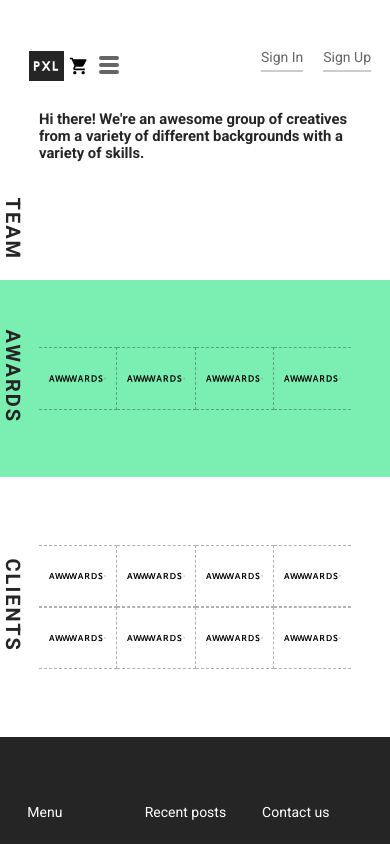
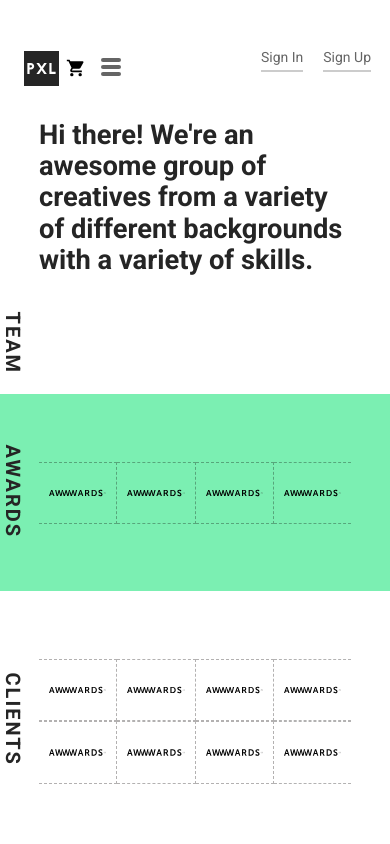
Before and after one commit to pxlhead/pxlshop, a Vue app: page /about in a window 390 px wide. Shown: the top 844 px of the page. Built offline with nearby package versions, Linux system fonts and the light colour scheme; no server answers; what vuefire would draw is missing.

Commit message:
Media fixes

```diff
--- a/src/assets/style.scss
+++ b/src/assets/style.scss
@@ -254,10 +254,6 @@ figure {
     opacity: 0.8;
   }
 }
-.gallery-product {
-  flex-basis: 30%;
-  display: flex;
-}
 .product-img {
   padding: 0;
   position: relative;
@@ -337,3 +333,13 @@ figure {
     width: 80%;
   }
 }
+@media screen and (max-width: 800px) {
+  h1 {
+    font-size: 5vw;
+  }
+}
+@media screen and (max-width: 480px) {
+  h1 {
+    font-size: 7vw;
+  }
+}
--- a/src/components/MainHeader.vue
+++ b/src/components/MainHeader.vue
@@ -274,19 +274,16 @@ a {
 }
 @media screen and (max-width: 480px) {
   .header {
-    height: 3rem;
+    height: 3.5rem;
     top: 6vh;
-    left: calc(15vw - 3rem);
-    z-index: 1000;
+    left: calc(15vw - 3.5rem);
+    z-index: 1001;
   }
-  .logo {
-    width: 3.5rem;
-    height: 3rem;
-  }
+  .logo,
   .cart,
   .nav-toggle {
-    width: 3rem;
-    height: 3rem;
+    width: 3.5rem;
+    height: 3.5rem;
   }
   .logo-link {
     background-image: url('../assets/logo-mini.svg');
@@ -297,17 +294,20 @@ a {
     }
   }
   .cart-submenu {
-    top: 3rem;
+    top: 3.5rem;
     width: 20rem;
   }
   .nav {
-    height: 3rem;
-    left: 3rem;
+    height: 3.5rem;
+    left: 3.5rem;
     background-color: $color-light;
   }
   .nav-link {
-    line-height: 3rem;
+    line-height: 3.5rem;
     padding: 0.5rem;
+    &:first-of-type {
+      display: none;
+    }
   }
   .cart-link {
     opacity: 1;
--- a/src/components/pages/Contacts.vue
+++ b/src/components/pages/Contacts.vue
@@ -103,14 +103,14 @@ h1 {
 }
 
 @media screen and (max-width: 991px) {
+  .input-box {
+    flex-direction: column;
+  }
   .email {
-    flex-direction: column;
+    display: block;
   }
   .email, .map {
     padding: 4vh 12vw;
-  }
-  h1 {
-    font-size: 4.8vw;
   }
   .contact {
     text-align: left;
--- a/src/components/pages/Index.vue
+++ b/src/components/pages/Index.vue
@@ -418,6 +418,7 @@ iframe {
 .gallery-product:hover .img-overlay {
   transform: translateY(0%);
   transition: 0.5s;
+  flex-basis: 30%;
 }
 .comments {
   background-color: lighten($color-grey, 30);
@@ -548,7 +549,8 @@ iframe {
     justify-content: space-between;
   }
   .gallery-product {
-    padding: 4rem;
+    padding: 1rem 2rem;
+    flex-basis: auto;
   }
   .img-main {
     transform: translateX(-20%);
--- a/src/components/pages/Product.vue
+++ b/src/components/pages/Product.vue
@@ -162,4 +162,14 @@ ul {
     font-size: 3vw;
   }
 }
+@media screen and (max-width: 480px) {
+  .modal {
+    top: calc(50% - 33vh - 3rem);
+    height: 66vh;
+    padding: 3rem;
+  }
+  .about-text {
+    display: none;
+  }
+}
 </style>
--- a/src/components/pages/Shop.vue
+++ b/src/components/pages/Shop.vue
@@ -113,7 +113,7 @@ export default {
       sorts: ['none', 'newest', 'popular'],
       productModal: null,
       filteredProducts: {},
-      productsOnPage: 12,
+      productsOnPage: 0,
       activePage: 1,
       productsStars: {},
       starBoxHover: false,
@@ -133,6 +133,7 @@ export default {
         }
       });
     });
+    this.productsOnPage = document.documentElement.clientWidth < 480 ? 8 : 12;
   },
   computed: {
     cartShow() {
@@ -154,6 +155,7 @@ export default {
     },
     changeGalleryPage(galleryPage) {
       this.activePage = galleryPage;
+      window.scrollTo(0, 0);
     },
     showProductModal(product) {
       this.productModal = product;
@@ -306,9 +308,10 @@ select {
 .gallery-product {
   flex-direction: column;
   margin-bottom: 1rem;
+  flex-basis: 30%;
+  display: flex;
 }
 .product-img {
-  flex-basis: 50%;
   &:hover .product-actions {
     transform: translateX(0);
   }
@@ -486,11 +489,11 @@ select {
   pointer-events: none;
 }
 .nav-pages {
-  flex-basis: 10%;
   display: flex;
   justify-content: space-around;
 }
 .page-num {
+  width: 2rem;
   color: $color-dark;
   &:hover {
     color: $color-green;
@@ -514,9 +517,6 @@ select {
 }
 
 @media screen and (max-width: 800px) {
-  h1 {
-    font-size: 5vw;
-  }
   .filter {
     flex-direction: column;
   }
@@ -526,8 +526,11 @@ select {
   .products {
     flex-direction: column;
   }
-  .gallery, .sidebar {
+  .gallery {
     flex: 1;
+  }
+  .sidebar {
+    display: none;
   }
   .gallery-product {
     flex-basis: 100%;
```
Also changed, not shown: 1 other file (tests, documents, lock files or other folders).
